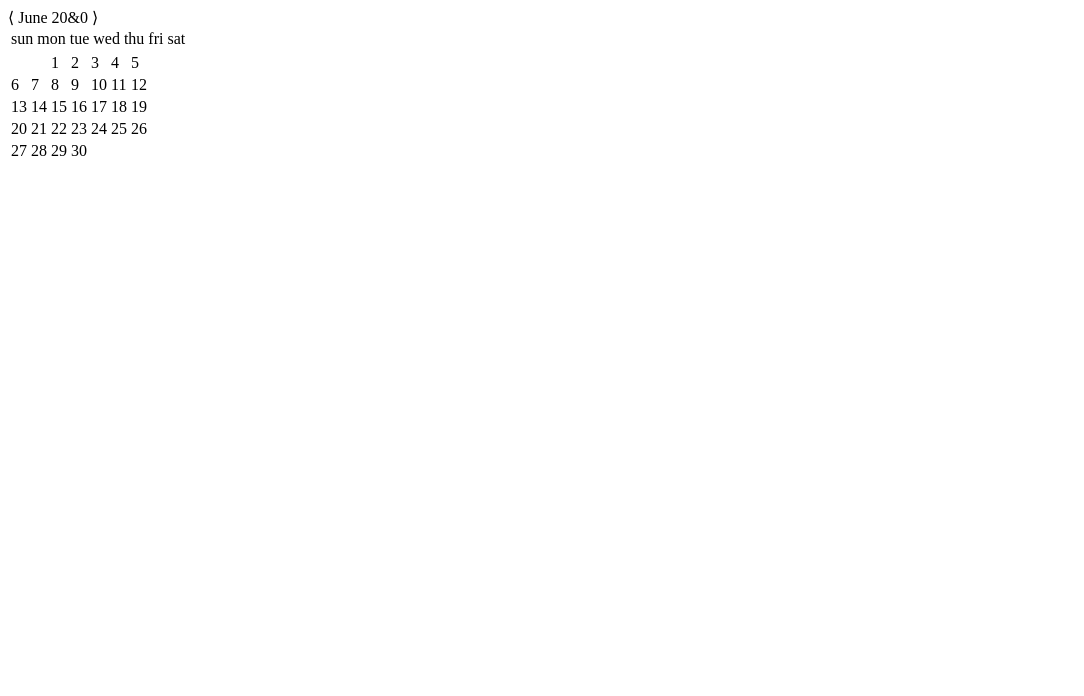
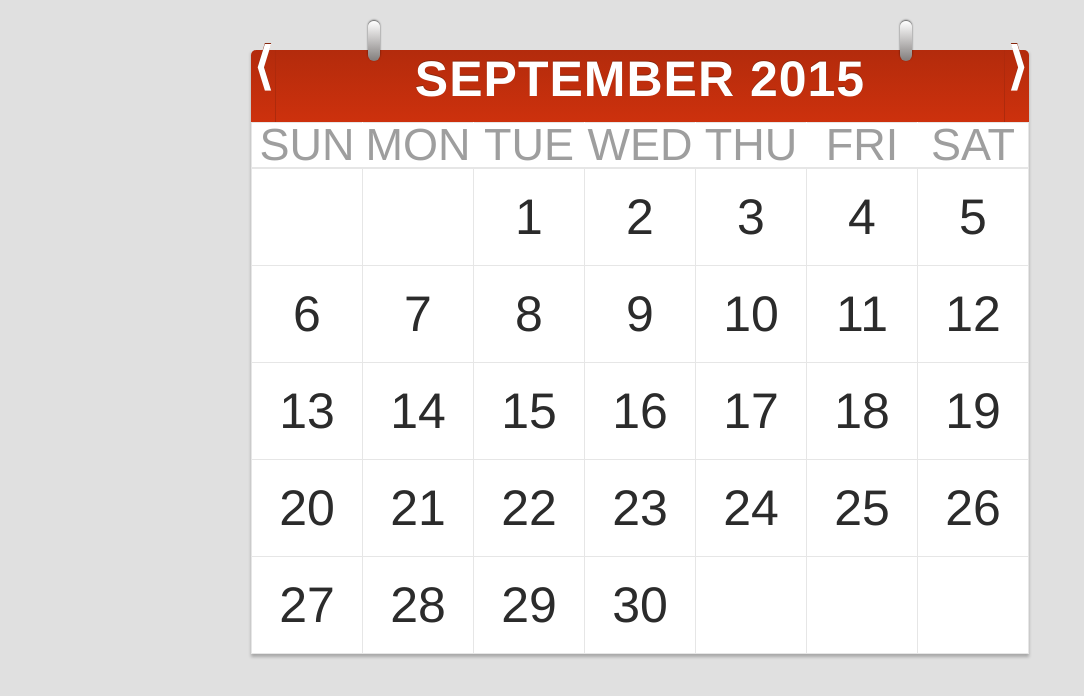
Before and after one commit to frangallo/calendar, a plain HTML site: page index.html in a window 1280 px wide. Shown: the whole page, without its empty margins (0-1084 px from the left). Drawn offline with nearby package versions, Linux system fonts and the light colour scheme; files that its build step writes are made by us from their sources.

```diff
--- a/css/calendar.css
+++ b/css/calendar.css
@@ -0,0 +1,159 @@
+body {
+    background: #e0e0e0;
+}
+
+#cal {
+    -moz-box-shadow:0px 3px 3px rgba(0, 0, 0, 0.25);
+    -webkit-box-shadow:0px 3px 3px rgba(0, 0, 0, 0.25);
+    margin:50px auto;
+    /*font: 13px/1.5 "Helvetica Neue", Helvatica, Arial, san-serif;*/
+    font: 50px "Helvetica Neue", Helvatica, Arial, san-serif;
+    display:table;
+}
+
+#cal .header {
+    cursor:default;
+    background: #cd310d;
+    background: -moz-linear-gradient(top, #b32b0c, #cd310d);
+    background: -webkit-gradient(linear, left top, left bottom, from(#b32b0c), to(#cd310d));
+    /*height: 34px;*/
+    height: 72px;
+    position: relative;
+    color:#fff;
+    -webkit-border-top-left-radius: 5px;
+    -webkit-border-top-right-radius: 5px;
+    -moz-border-radius-topleft: 5px;
+    -moz-border-radius-topright: 5px;
+    border-top-left-radius: 5px;
+    border-top-right-radius: 5px;
+    font-weight:bold;
+    text-shadow:0px -1px 0 #87260C;
+    text-transform: uppercase;
+}
+
+#cal .header span {
+    display:inline-block;
+    line-height:34px;
+}
+
+#cal .header .hook {
+    /*width: 9px;
+    height: 28px;*/
+    width: 12px;
+    height: 40px;
+    position: absolute;
+    /*bottom:60%;*/
+    bottom:85%;
+    border-radius:10px;
+    -moz-border-radius:10px;
+    -webkit-border-radius:10px;
+    background:#ececec;
+    background: -moz-linear-gradient(right top, #fff, #827e7d);
+    background: -webkit-gradient(linear, right top, right bottom, from(#fff), to(#827e7d));
+    box-shadow:0px -1px 2px rgba(0, 0, 0, 0.65 );
+    -moz-box-shadow:0px -1px 2px rgba(0, 0, 0, 0.65 );
+    -webkit-box-shadow:0px -1px 2px rgba(0, 0, 0, 0.65 );
+}
+.right.hook {
+    right:15%;
+}
+.left.hook {
+    left: 15%;
+}
+
+#cal .header .button {
+    width:24px;
+    text-align:center;
+    position:absolute;
+}
+#cal .header .left.button {
+    left:0;
+    -webkit-border-top-left-radius: 5px;
+    -moz-border-radius-topleft: 5px;
+    border-top-left-radius: 5px;
+    border-right:1px solid #ae2a0c;
+    height: 100%;
+}
+#cal .header .right.button {
+    right:0;
+    top:0;
+    border-left:1px solid #ae2a0c;
+    -webkit-border-top-right-radius: 5px;
+    -moz-border-radius-topright: 5px;
+    border-top-right-radius: 5px;
+    height: 100%;
+}
+#cal .header .button:hover {
+    background: -moz-linear-gradient(top, #d94215, #bb330f);
+    background: -webkit-gradient(linear, left top, left bottom, from(#d94215), to(#bb330f));
+}
+
+#cal .header .month-year {
+    letter-spacing: 1px;
+    width: 100%;
+    text-align: center;
+}
+
+#cal table {
+    background:#fff;
+    border-collapse:collapse;
+}
+#cal td {
+    color:#2b2b2b;
+    /*width:30px;*/
+    /*height:30px;*/
+    height: 94px;
+    width: 108px;
+    line-height:30px;
+    text-align:center;
+    border:1px solid #e6e6e6;
+    cursor:default;
+}
+#cal #days td {
+    height:42px;
+    line-height: 26px;
+    text-transform:uppercase;
+    font-size:90%;
+    color:#9e9e9e;
+}
+#cal #days td:not(:last-child) {
+    border-right:1px solid #fff;
+}
+
+.indv-days td{
+  width:
+}
+
+#cal #cal-frame td.today {
+    background:#ededed;
+    color:#8c8c8c;
+    box-shadow:1px 1px 0px #fff inset;
+    -moz-box-shadow:1px 1px 0px #fff inset;
+    -webkit-box-shadow:1px 1px 0px #fff inset;
+}
+#cal #cal-frame td:not(.nil):hover {
+    color:#fff;
+    text-shadow: #6C1A07 0px -1px;
+    background:#CD310D;
+    background: -moz-linear-gradient(top, #b32b0c, #cd310d);
+    background: -webkit-gradient(linear, left top, left bottom, from(#b32b0c), to(#cd310d));
+    -moz-box-shadow:0px 0px 0px;
+    -webkit-box-shadow:0px 0px 0px;
+}
+
+#cal #cal-frame td span {
+    font-size:80%;
+    position:relative;
+}
+#cal #cal-frame td span:first-child {
+    bottom:5px;
+}
+#cal #cal-frame td span:last-child {
+    top:5px;
+}
+#cal #cal-frame table.curr {
+    float:left;
+}
+#cal #cal-frame table.temp {
+    position:absolute;
+}
--- a/index.html
+++ b/index.html
@@ -3,14 +3,14 @@
   <head>
     <meta charset="utf-8">
     <title>Intercom Calendar</title>
-    <link rel="stylesheet" href="calendar.css" />
+    <link rel="stylesheet" href="./css/calendar.css" />
   </head>
   <body>
     <div id="cal">
       <div class="header">
         <span class="left button" id="prev"> &lang; </span>
         <span class="left hook"></span>
-        <span class="month-year" id="label"> June 20&0 </span>
+        <span class="month-year" id="label"> September 2015 </span>
         <span class="right hook"></span>
         <span class="right button" id="next"> &rang; </span>
       </div>
@@ -25,18 +25,20 @@
       </table>
       <div id="cal-frame">
         <table class="curr">
-          <tbody>
-            <tr><td class="nil"></td><td class="nil"></td><td>1</td><td>2</td><td>3</td><td>4</td><td>5</td></tr>
-            <tr><td>6</td><td>7</td><td>8</td><td>9</td><td>10</td><td class="today">11</td><td>12</td></tr>
+          <tbody class="indv-days">
+            <tr><td></td><td></td><td>1</td><td>2</td><td>3</td><td>4</td><td>5</td></tr>
+            <tr><td>6</td><td>7</td><td>8</td><td>9</td><td>10</td><td>11</td><td>12</td></tr>
             <tr><td>13</td><td>14</td><td>15</td><td>16</td><td>17</td><td>18</td><td>19</td></tr>
             <tr><td>20</td><td>21</td><td>22</td><td>23</td><td>24</td><td>25</td><td>26</td></tr>
-            <tr><td>27</td><td>28</td><td>29</td><td>30</td><td class="nil"></td><td class="nil"></td><td class="nil"></td></tr>
+            <tr><td>27</td><td>28</td><td>29</td><td>30</td><td></td><td></td><td></td></tr>
           </tbody>
         </table>
       </div>
     </div>
   </body>
+  <script src="./js/jquery-2.1.1.js"></script>
   <script type="text/javascript" src="./js/calendar.js">
-
+    var cal = CALENDAR();
+    cal.init();
   </script>
 </html>
--- a/js/calendar.js
+++ b/js/calendar.js
@@ -0,0 +1,3 @@
+var CALENDAR = function () {
+
+};
```
